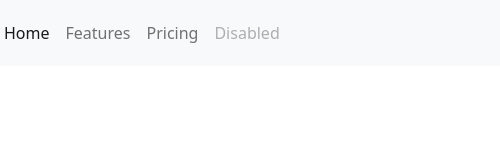
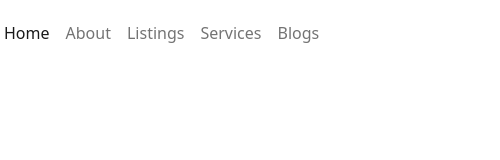
Before and after one commit to AndreaLindaas/realestate, a plain HTML site: page index.html in a window 1280 px wide. Shown: the full height of the page, 140-640 px from the left. Drawn offline with nearby package versions, Linux system fonts and the light colour scheme.

Commit message:
added things

```diff
--- a/index.html
+++ b/index.html
@@ -19,7 +19,7 @@
   <body>
     <section>
       <div className="container">
-        <nav class="navbar navbar-expand-lg bg-light">
+        <nav class="navbar navbar-expand-lg">
           <div class="container-fluid">
             <img src="image/Rezilla.png" alt="" />
             <button
@@ -36,9 +36,10 @@
             <div class="collapse navbar-collapse" id="navbarNavAltMarkup">
               <div class="navbar-nav">
                 <a class="nav-link active" aria-current="page" href="#">Home</a>
-                <a class="nav-link" href="#">Features</a>
-                <a class="nav-link" href="#">Pricing</a>
-                <a class="nav-link disabled">Disabled</a>
+                <a class="nav-link" href="#">About</a>
+                <a class="nav-link" href="#">Listings</a>
+                <a class="nav-link" href="#">Services</a>
+                <a class="nav-link" href="#">Blogs</a>
               </div>
             </div>
           </div>
```
